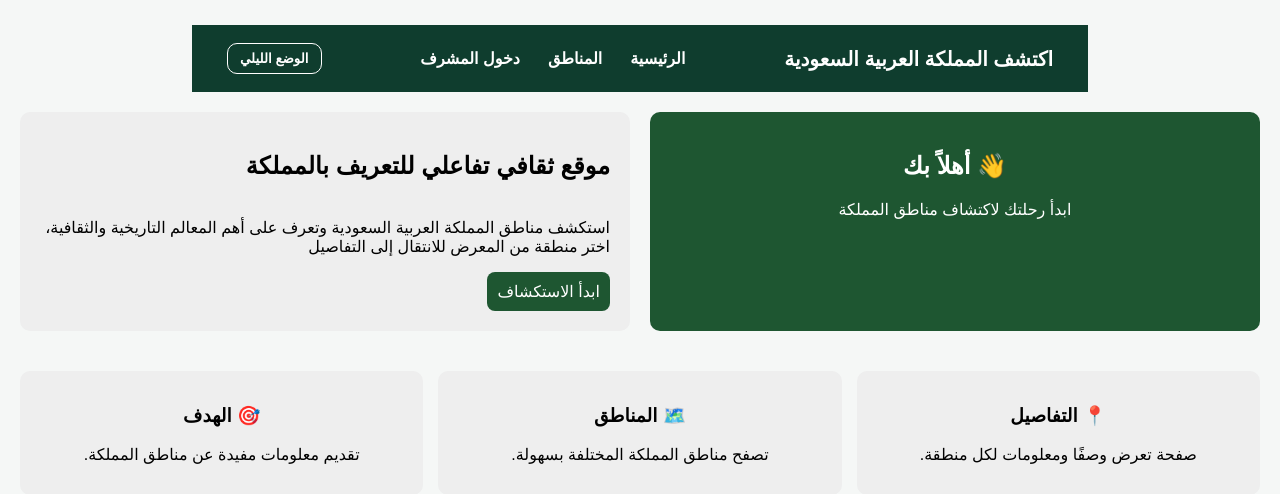
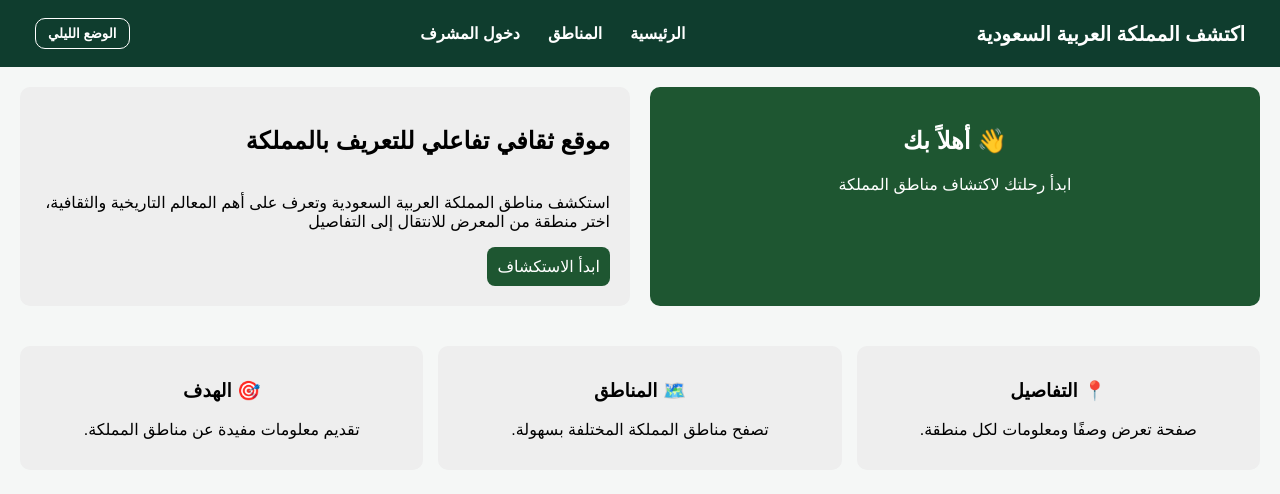
Before and after one commit to sarahalrowaily/saudi-website-project, a PHP site: page /index.html in a window 1280 px wide. Shown: the top 494 px of the page. Run offline with PHP 8.4, Linux system fonts and the light colour scheme.

Commit message:
Update header styles for full width and margin

```diff
--- a/css/style.css
+++ b/css/style.css
@@ -7,8 +7,8 @@ body {
 
 /* ===== HEADER ===== */
 header {
-    width: 70%;
-    margin: 25px auto 0;
+    width: 100%;
+    margin: 0;
     background-color: #0f3d2e;
     color: white;
     padding: 18px 35px;
```
